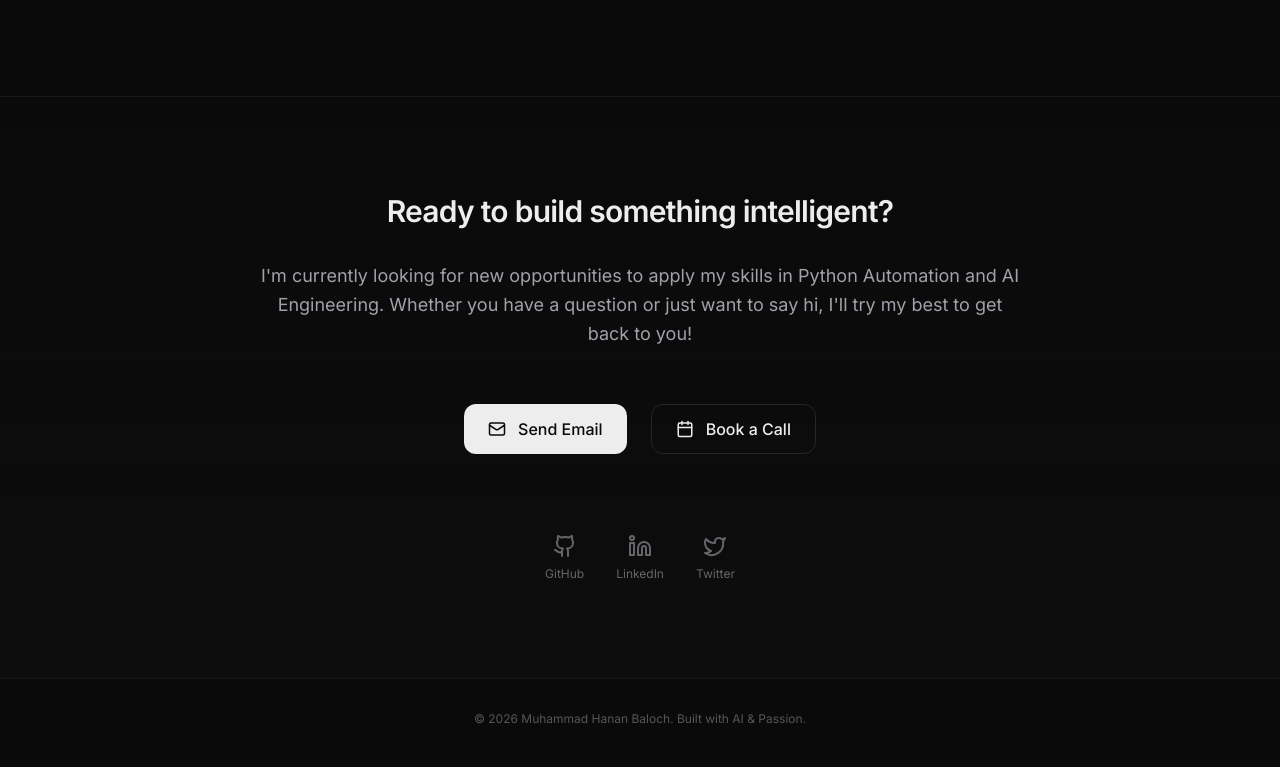
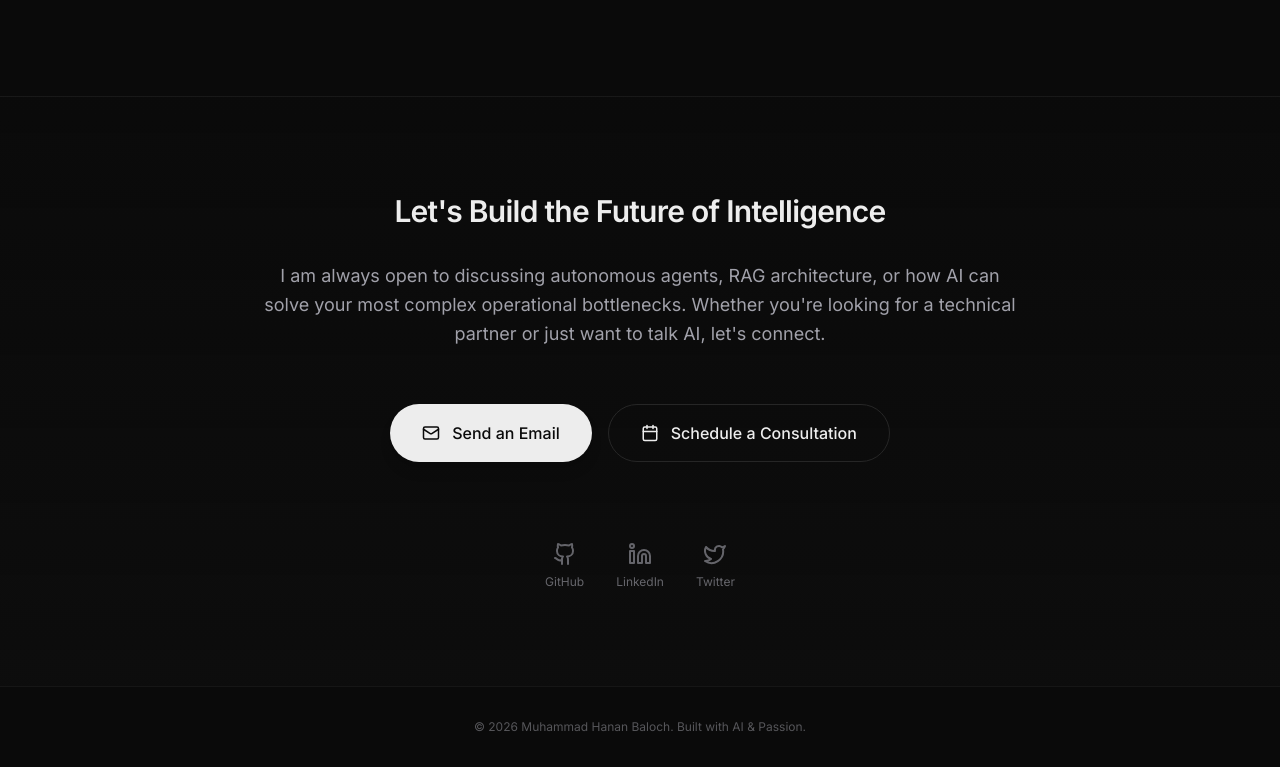
Before and after one commit to muhammadhananbaloch/portfolio-website, a React (Vite) app: page / in a window 1280 px wide. Shown: the part 3401-4168 px from the top of the page. Built offline with nearby package versions, Linux system fonts and the light colour scheme; the HTML template or start-up script is replaced by a standard one.

Commit message:
content(contact): pivot messaging toward AI consulting and agentic system architecture

```diff
--- a/src/components/Contact.tsx
+++ b/src/components/Contact.tsx
@@ -16,35 +16,41 @@ const Contact = () => {
         viewport={{ once: true }}
         className="max-w-3xl mx-auto text-center space-y-8"
       >
-        <h2 className="text-3xl font-semibold text-foreground tracking-tight">Ready to build something intelligent?</h2>
+        <h2 className="text-3xl font-semibold text-foreground tracking-tight">Let's Build the Future of Intelligence</h2>
         <p className="text-muted-foreground text-lg leading-relaxed">
-          I'm currently looking for new opportunities to apply my skills in Python Automation and AI Engineering. Whether you have a question or just want to say hi, I'll try my best to get back to you!
+          I am always open to discussing autonomous agents, RAG architecture, or how AI can solve your most complex operational bottlenecks. Whether you're looking for a technical partner or just want to talk AI, let's connect.
         </p>
 
-        <div className="flex justify-center gap-6 pt-6">
+        <div className="flex flex-col sm:flex-row justify-center gap-4 pt-6">
           <a
             href="mailto:muhammadhananbaloch@outlook.com"
-            className="group flex items-center gap-3 px-6 py-3 bg-foreground text-background rounded-lg font-medium hover:scale-105 transition-transform"
+            className="group flex items-center justify-center gap-3 px-8 py-4 bg-foreground text-background rounded-full font-medium hover:scale-105 transition-all shadow-lg"
           >
             <Mail size={18} />
-            <span>Send Email</span>
+            <span>Send an Email</span>
           </a>
           <a
-            href="#"
-            className="group flex items-center gap-3 px-6 py-3 border border-border rounded-lg font-medium text-foreground hover:bg-white/5 transition-colors"
+            href="#" // Update with your actual Calendly/booking link if applicable
+            className="group flex items-center justify-center gap-3 px-8 py-4 border border-border rounded-full font-medium text-foreground hover:bg-white/5 transition-all"
           >
             <Calendar size={18} />
-            <span>Book a Call</span>
+            <span>Schedule a Consultation</span>
           </a>
         </div>
 
         <div className="flex justify-center items-center gap-8 pt-12 opacity-60">
           {[
-            { icon: Github, label: "GitHub" },
-            { icon: Linkedin, label: "LinkedIn" },
-            { icon: Twitter, label: "Twitter" },
-          ].map(({ icon: Icon, label }) => (
-            <a key={label} href="#" className="hover:text-foreground hover:opacity-100 transition-all flex flex-col items-center gap-2 text-muted-foreground">
+            { icon: Github, label: "GitHub", href: "https://github.com/muhammadhananbaloch" },
+            { icon: Linkedin, label: "LinkedIn", href: "https://www.linkedin.com/in/muhammadhananbaloch/" },
+            { icon: Twitter, label: "Twitter", href: "https://x.com/muhammadhanann" },
+          ].map(({ icon: Icon, label, href }) => (
+            <a
+              key={label}
+              href={href}
+              target="_blank"
+              rel="noopener noreferrer"
+              className="hover:text-foreground hover:opacity-100 transition-all flex flex-col items-center gap-2 text-muted-foreground"
+            >
               <Icon size={24} />
               <span className="text-xs">{label}</span>
             </a>
```
